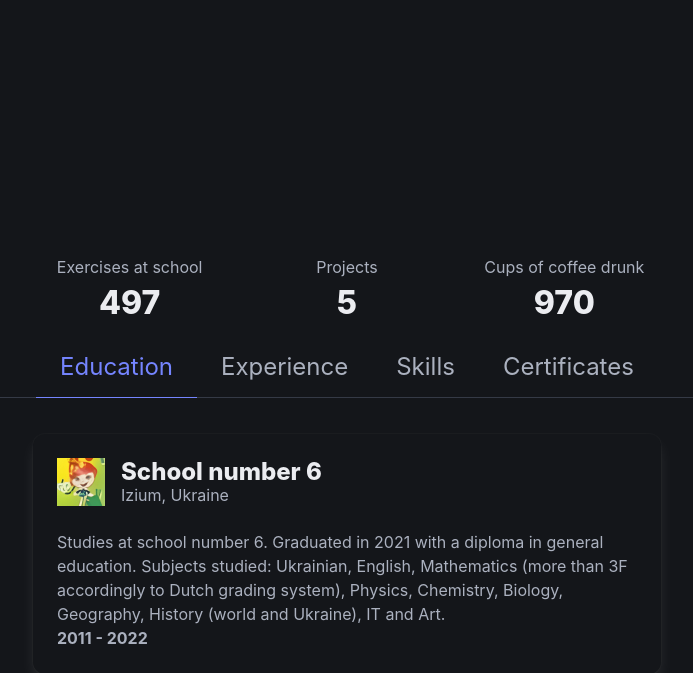
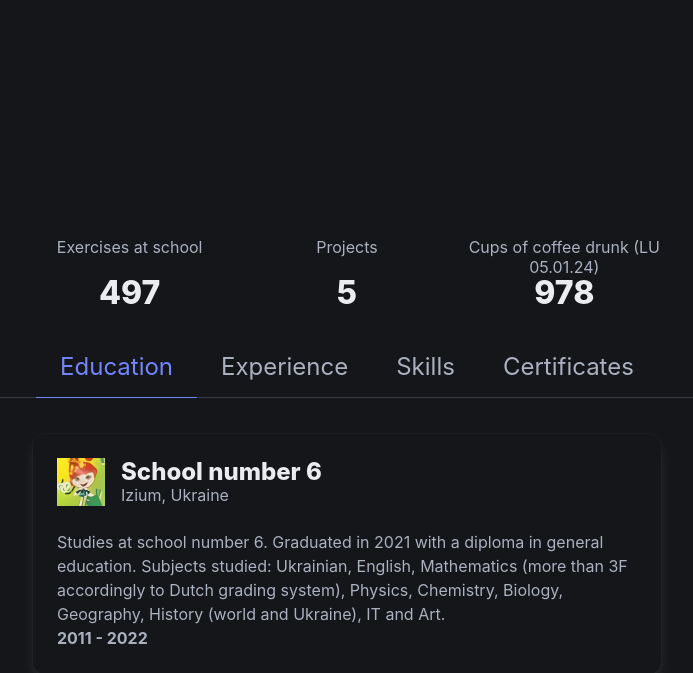
Before and after one commit to Nikita-Skliarov/bulma-portfolio, a PHP site: page / in a window 1280 px wide. Shown: the part 1343-2016 px from the top of the page, without its empty margins (293-986 px from the left). Run offline with PHP 8.4, Linux system fonts and the light colour scheme; some libraries are stand-ins or nearby versions.

Commit message:
Add more coffie!

```diff
--- a/index.php
+++ b/index.php
@@ -120,7 +120,7 @@
             <h1 class="title half-of-parent count" data-target="5">0</h1>
           </div>
           <div class="column">
-            <h1 class="subtitle is-size-6 half-of-parent">Cups of coffee drunk</h1><h1 class="title half-of-parent count" data-target="970">970</h1>
+            <h1 class="subtitle is-size-6 half-of-parent">Cups of coffee drunk (LU 05.01.24)</h1><h1 class="title half-of-parent count" data-target="978">978</h1>
           </div>
         </div>
       </div>
```
